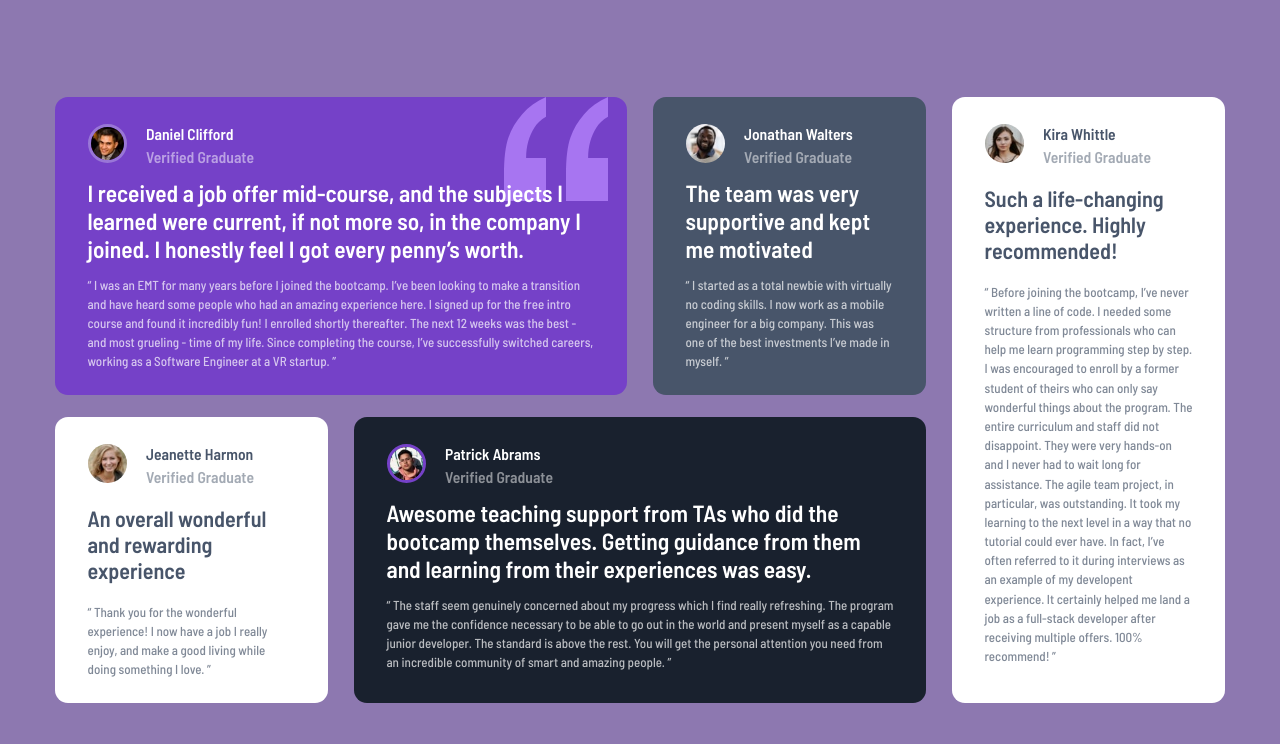
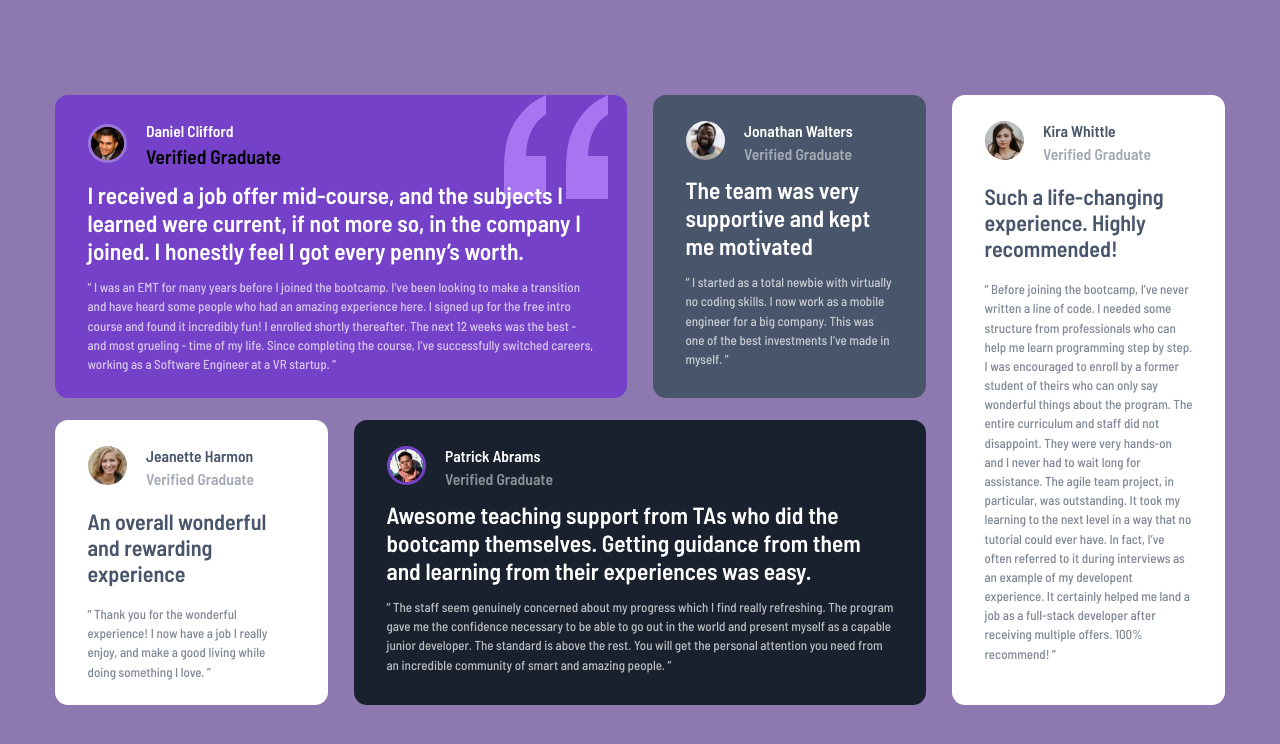
Before and after one commit to adarsh78/Testimonials-grid-section, a plain HTML site: page index.html in a window 1280 px wide. Drawn offline with Linux system fonts and the light colour scheme.

Commit message:
html file updated
html file updated

```diff
--- a/index.html
+++ b/index.html
@@ -15,7 +15,7 @@
         <img src="images/image-daniel.jpg" alt="image-daniel" class="daniel">
         <div class="name">
           <h1>Daniel Clifford</h1>
-          <h3>Verified Graduate</h3>
+          <h2>Verified Graduate</h2>
         </div>
         </div>
         <div class="text">
```
